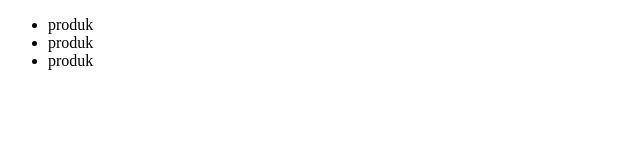
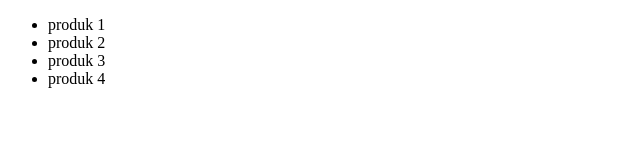
Before and after one commit to Mazees/BelajarGithub, a plain HTML site: page produk.html in a window 1280 px wide. Shown: the full height of the page, 0-640 px from the left. Drawn offline with Linux system fonts and the light colour scheme.

Commit message:
nambah produk dan ganti nama produk

```diff
--- a/produk.html
+++ b/produk.html
@@ -7,9 +7,10 @@
 </head>
 <body>
     <ul class="produk">
-        <li>produk</li>
-        <li>produk</li>
-        <li>produk</li>
+        <li>produk 1</li>
+        <li>produk 2</li>
+        <li>produk 3</li>
+        <li>produk 4</li>
     </ul>
 </body>
 </html>
```
